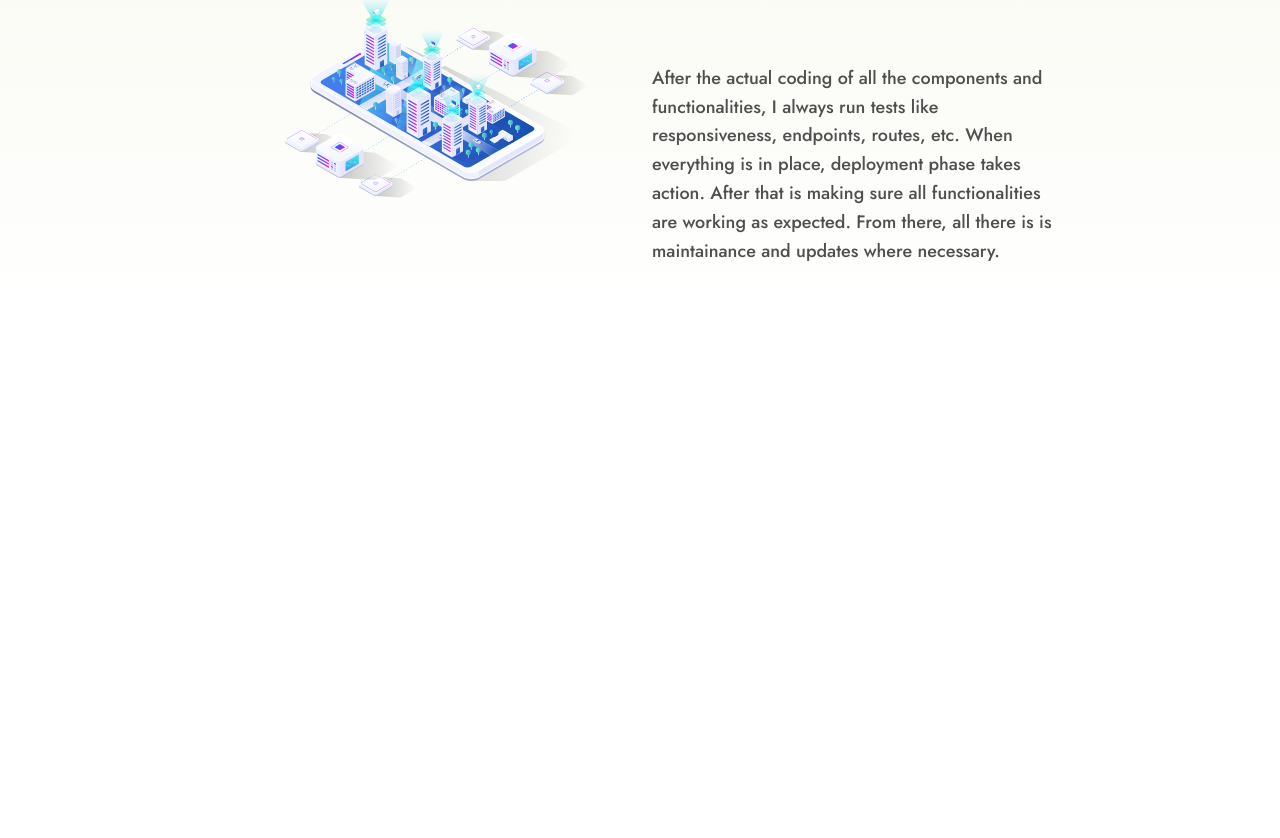
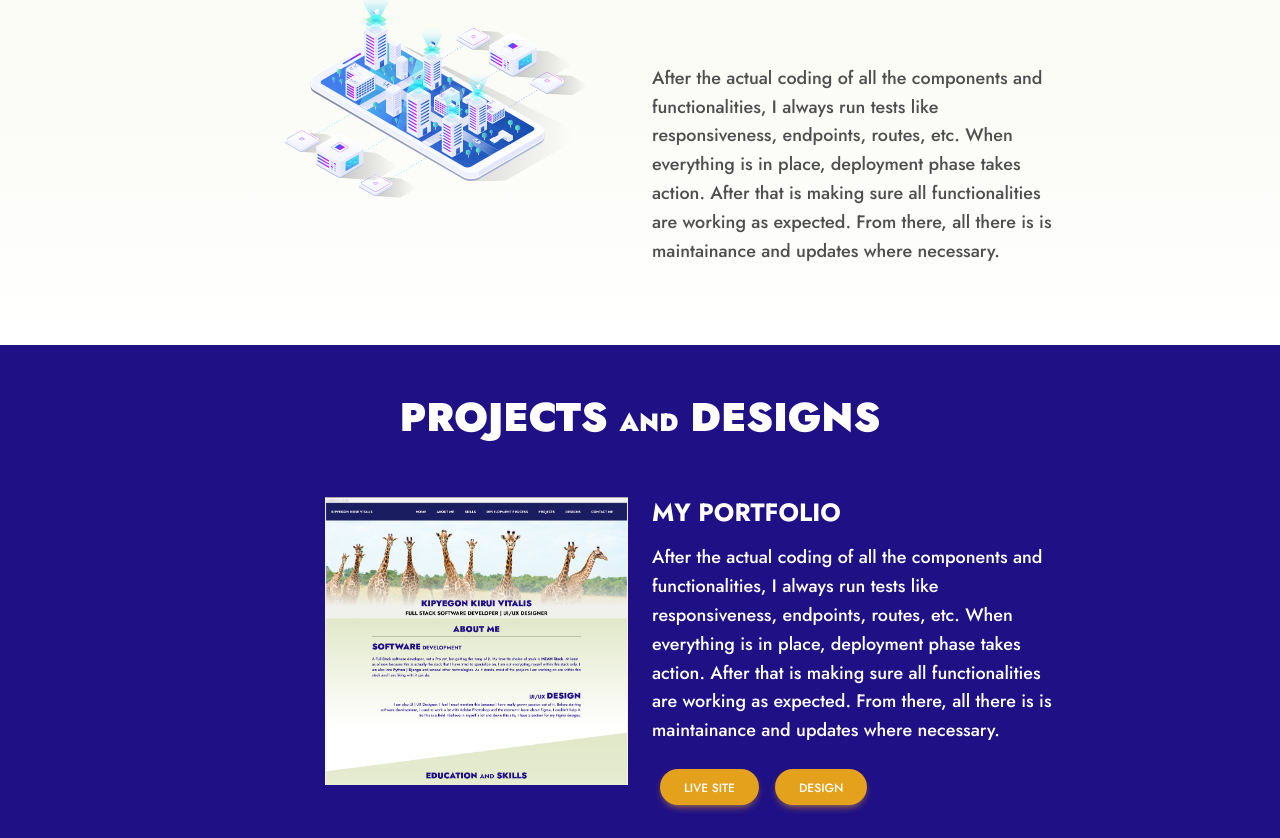
Before and after one commit to Vitalis-Kirui/My-Portfolio, an Angular app in the folder Portfolio-UI/: page / in a window 1280 px wide. Shown: the part 4396-5234 px from the top of the page. Before the commit the page ends 4716 px from the top, so only its background shows below. Built offline with nearby package versions, Linux system fonts and the light colour scheme.

Commit message:
displaying portfolio in projects and design

```diff
--- a/Portfolio-UI/src/app/app.component.css
+++ b/Portfolio-UI/src/app/app.component.css
@@ -203,7 +203,7 @@ h2{
 #developmentprocess {
     width: 100%;
     background-image: linear-gradient(to top, rgba(240, 0, 0, 0), rgb(222, 231, 188));
-    padding-bottom: 3%;
+    padding-bottom: 5%;
 }
 
 .devContent{
@@ -238,3 +238,43 @@ h2{
 .deployment p{
     padding-top: 7%;
 }
+
+/* Projects and designs styles */
+#projectsAndDesign{
+    background-color: rgba(32, 16, 134, 1);
+}
+
+.projectsAndDesign{
+    width: 65%;
+    margin: auto;
+}
+
+.projectsAndDesign h1{
+    color: white;
+    padding-bottom: 5%;
+}
+
+.portfolio{
+    padding-bottom: 3%;
+}
+
+.portfolio img{
+    width: 75%;
+    margin: auto;
+    height: auto;
+    padding-bottom: 3%;
+    margin-left: 25%;
+}
+
+.portfolio h2{
+    font-size: 25px;
+    font-size: 800;
+    color: white;
+    padding-bottom: 2%;
+}
+
+.portfolio p{
+    font-size: 18px;
+    font-weight: 500;
+    color: white;
+}
--- a/Portfolio-UI/src/app/app.component.html
+++ b/Portfolio-UI/src/app/app.component.html
@@ -26,8 +26,8 @@
                         <a class="nav-link" href="#aboutme">About Me</a>
                         <a class="nav-link" href="#skills">Skills</a>
                         <a class="nav-link" href="#developmentprocess">Development Process</a>
-                        <a class="nav-link" href="#projects">Projects</a>
-                        <a class="nav-link" href="#designs">Designs</a>
+                        <a class="nav-link" href="#projectsAndDesign">Projects</a>
+                        <a class="nav-link" href="#projectsAndDesign">Designs</a>
                         <a class="nav-link" href="#contactme">Contact Me</a>
                     </li>
                 </ul>
@@ -302,3 +302,43 @@
     </div>
 
 </div>
+
+<!-- Projects and Designs -->
+<div id="projectsAndDesign" class="pt-5">
+
+    <div class="projectsAndDesign">
+
+        <h1 class="text-center pb-5">Projects <span id="reducedSize">and</span> Designs</h1>
+
+        <div class="row portfolio">
+
+            <div class="col-md-6">
+                <img src="assets/images/Portfolio.png" alt="Portfolio pic">
+
+            </div>
+
+            <div class="col-md-6">
+                <h2>My Portfolio</h2>
+
+                <p>
+                    After the actual coding of all the components and functionalities, I always run tests like
+                    responsiveness, endpoints,
+                    routes, etc. When everything is in place, deployment phase takes action. After that is making sure
+                    all functionalities
+                    are working as expected. From there, all there is is maintainance and updates where necessary.
+                </p>
+
+                <!-- Buttons -->
+                <div class="buttons">
+                    <button class="btn btn-warning btn-rounded m-2">Live Site</button>
+                    <button class="btn btn-warning btn-rounded m-2">Design</button>
+
+                </div>
+
+            </div>
+
+        </div>
+
+    </div>
+
+</div>
```
